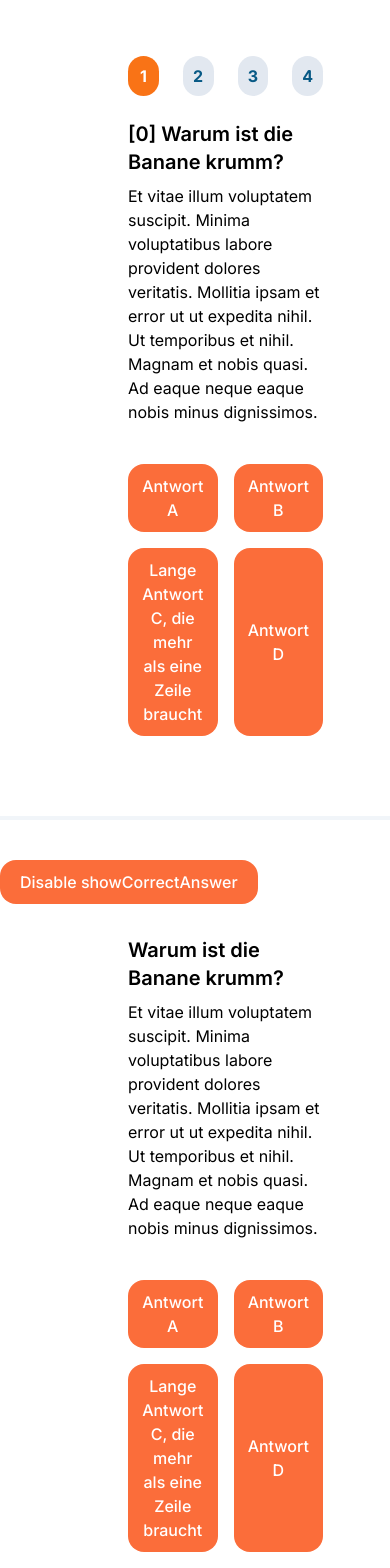
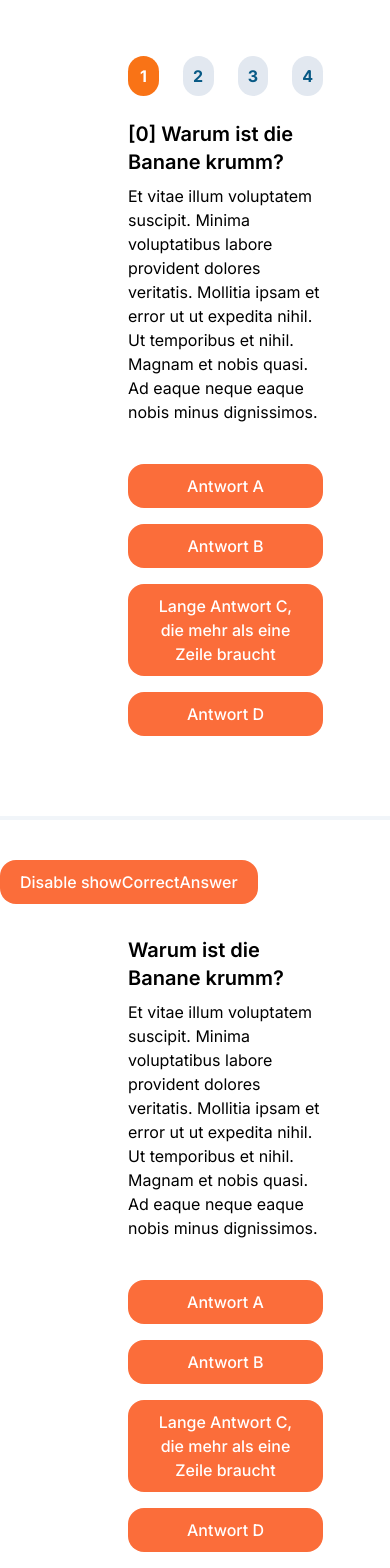
Before and after one commit to uwumarogie/ITBL-Datenschutz, a Next.js app: page /sandbox/quiz in a window 390 px wide. Shown: the top 1568 px of the page. Built offline with nearby package versions, Linux system fonts and the light colour scheme.

Commit message:
fix: fill button width on smaller screens

```diff
--- /dev/null
+++ b/src/app/components/Quiz.tsx
@@ -0,0 +1,107 @@
+"use client";
+
+import {useState} from "react";
+import clsx from "clsx";
+
+export type QuizParams = {
+    className?: string;
+    question: string;
+    hint?: string;
+    answers: string[];
+    correctAnswer: number;
+    hintAnswers?: string[];
+    onSelect?: (selection: number, isDone: boolean) => void;
+    // If enabled, the user only has a single try. After selection, it will show the solution to the user.
+    showCorrectAnswer?: boolean;
+}
+
+export default function Quiz(quiz: QuizParams) {
+    const [selection, setSelection] = useState<number | undefined>(undefined);
+
+    function onClick(index: number) {
+        if (quiz.showCorrectAnswer && selection != undefined) return;
+        setSelection(index);
+        const isDone = quiz.showCorrectAnswer
+            ? index != undefined
+            : index == quiz.correctAnswer;
+        quiz.onSelect?.(index, isDone);
+    }
+
+    function selectionClass(index: number) {
+        if (
+            quiz.showCorrectAnswer &&
+            selection != undefined &&
+            index == quiz.correctAnswer
+        ) {
+            return "bg-lime-500";
+        } else {
+            return selection == index
+                ? index == quiz.correctAnswer
+                    ? "bg-lime-500"
+                    : "bg-red-500"
+                : "";
+        }
+    };
+
+    function showCursorClass() {
+        return quiz.showCorrectAnswer && selection != undefined ? "cursor-auto" : null;
+    }
+
+
+    return (
+        <div className={quiz.className}>
+            <h3 className="text-xl font-semibold mb-2">{quiz.question}</h3>
+            <p className="mb-10">{quiz.hint}</p>
+            <div className="answers grid grid-cols-1 lg:grid-cols-2 gap-4">
+                {quiz.answers.map((answer, index) => (
+                    <button
+                        key={index}
+                        className={clsx(
+                            "button transition-colors",
+                            selectionClass(index),
+                            showCursorClass(),
+                        )}
+                        onClick={() => {
+                            onClick(index);
+                        }}
+                    >
+                        {answer}
+                    </button>
+                ))}
+            </div>
+
+            {selection != undefined && (
+                <div
+                    className=
+                        "px-6 py-4 border border-orange-400 bg-orange-100 text-orange-800 rounded-xl my-4"
+
+                >
+                    {selection == quiz.correctAnswer ? (
+                        <div>
+                            <h4 className="font-semibold">Richtige Antwort!</h4>
+                        </div>
+                    ) : (
+                        <div>
+                            <h4 className="font-semibold">Das stimmt leider nicht!</h4>
+                            {quiz.showCorrectAnswer ? (
+                                <p>
+                                    Die richtige Antwort wäre{" "}
+                                    <span className="italic">
+                                        {quiz.answers[quiz.correctAnswer]}
+                                    </span>{" "}
+                                    gewesen.
+                                </p>
+                            ) : (
+                                <p>Versuche es noch einmal.</p>
+                            )}
+                        </div>
+                    )}
+
+                    {quiz.hintAnswers && quiz.hintAnswers[selection] && (
+                        <p className="mt-4">{quiz.hintAnswers[selection]}</p>
+                    )}
+                </div>
+            )}
+        </div>
+    );
+}
--- a/src/app/components/quizList.tsx
+++ b/src/app/components/QuizList.tsx
@@ -1,18 +1,19 @@
-import Quiz, { QuizParams } from "@/app/components/quiz";
-import { useState } from "react";
+import Quiz, {QuizParams} from "@/app/components/Quiz";
+import {useState} from "react";
 import clsx from "clsx";
 
-export interface QuizListParams {
-  className?: string;
-  quizzes: QuizParams[];
-  onFinish?: () => void;
+export type QuizListProps = {
+  className?: string
+  quizzes: QuizParams[]
+  // Is called once all quizzes have been finished and the user sees the results
+  onFinish?: () => void
 }
 
 export default function QuizList({
   quizzes,
   className,
   onFinish,
-}: QuizListParams) {
+}: QuizListProps) {
   const [currentQuizIndex, setCurrentQuizIndex] = useState(0);
   const [showSummary, setShowSummary] = useState(false);
   const quiz = quizzes[currentQuizIndex];
@@ -26,7 +27,7 @@ export default function QuizList({
     })),
   );
 
-  const quizStateClasses = (index: number) => {
+  function quizStateClasses(index: number) {
     let classes =
       "rounded-full w-10 h-10 inline-flex justify-center items-center font-bold ";
     if (index == currentQuizIndex) {
@@ -53,7 +54,6 @@ export default function QuizList({
   };
 
   function onSelect(quizIndex: number, selection: number, isDone: boolean) {
-    console.log(quizIndex, selection, isDone);
     setQuizzesState(
       quizzesState.map((state, index) => {
         if (quizIndex == index) {
@@ -116,7 +116,7 @@ export default function QuizList({
                 onSelect={(selection, isDone) => {
                   onSelect(currentQuizIndex, selection, isDone);
                 }}
-              />
+               className={undefined}/>
             </div>
           ))}
         </div>
@@ -136,7 +136,6 @@ export default function QuizList({
       )}
 
       <div className="ml-100 flex justify-end">
-        {/*<button onClick={previousQuiz} className={clsx(currentQuizIndex == 0 && "opacity-0 pointer-events-none")}>Zurück</button>*/}
         {quizzesState[currentQuizIndex]?.isDone &&
           (currentQuizIndex == quizzes.length - 1 ? (
             <button onClick={finishQuiz}>Abschließen</button>
--- a/src/app/components/quiz.tsx
+++ /dev/null
@@ -1,110 +0,0 @@
-"use client";
-
-import { useState } from "react";
-import clsx from "clsx";
-
-export interface QuizParams {
-  className?: string;
-  question: string;
-  hint?: string;
-  answers: string[];
-  correctAnswer: number;
-  hintAnswers?: string[];
-  onSelect?: (selection: number, isDone: boolean) => void;
-  // If enabled, the user only has a single try. After selection, it will show the solution to the user.
-  showCorrectAnswer?: boolean;
-}
-
-/**
- * A quiz component.
- * @param quiz The quiz parameters
- */
-export default function Quiz(quiz: QuizParams) {
-  const [selection, setSelection] = useState<number>();
-
-  function onClick(index: number) {
-    if (quiz.showCorrectAnswer && selection != undefined) return;
-    setSelection(index);
-    const isDone = quiz.showCorrectAnswer
-      ? index != undefined
-      : index == quiz.correctAnswer;
-    console.log("Quiz", isDone, quiz.showCorrectAnswer, selection);
-    quiz.onSelect?.(index, isDone);
-  }
-
-  const selectionClass = (index: number) => {
-    if (
-      quiz.showCorrectAnswer &&
-      selection != undefined &&
-      index == quiz.correctAnswer
-    ) {
-      return "bg-lime-500";
-    } else {
-      return selection == index
-        ? index == quiz.correctAnswer
-          ? "bg-lime-500"
-          : "bg-red-500"
-        : "";
-    }
-  };
-
-  const showCursorClass = () =>
-    quiz.showCorrectAnswer && selection != undefined ? "cursor-auto" : null;
-
-  return (
-    <div className={quiz.className}>
-      <h3 className="text-xl font-semibold mb-2">{quiz.question}</h3>
-      <p className={"mb-10"}>{quiz.hint}</p>
-      <div className={"answers grid grid-cols-2 gap-4"}>
-        {quiz.answers.map((answer, index) => (
-          <button
-            key={index}
-            className={clsx(
-              "button transition-colors ",
-              selectionClass(index),
-              showCursorClass(),
-            )}
-            onClick={() => {
-              onClick(index);
-            }}
-          >
-            {answer}
-          </button>
-        ))}
-      </div>
-
-      {selection != undefined && (
-        <div
-          className={
-            "px-6 py-4 border border-orange-400 bg-orange-100 text-orange-800 rounded-xl my-4"
-          }
-        >
-          {selection == quiz.correctAnswer ? (
-            <div>
-              <h4 className={"font-semibold"}>Richtige Antwort!</h4>
-            </div>
-          ) : (
-            <div>
-              <h4 className={"font-semibold"}>Das stimmt leider nicht!</h4>
-              {quiz.showCorrectAnswer ? (
-                <p>
-                  Die richtige Antwort wäre{" "}
-                  <span className="italic">
-                    {quiz.answers[quiz.correctAnswer]}
-                  </span>{" "}
-                  gewesen.
-                </p>
-              ) : (
-                <p>Versuche es noch einmal.</p>
-              )}
-            </div>
-          )}
-
-          {quiz.hintAnswers && quiz.hintAnswers[selection] && (
-            <p className="mt-4">{quiz.hintAnswers[selection]}</p>
-          )}
-        </div>
-      )}
-    </div>
-  );
-}
--- a/src/app/sandbox/quiz/page.tsx
+++ b/src/app/sandbox/quiz/page.tsx
@@ -1,8 +1,8 @@
 "use client";
 
-import QuizList from "@/app/components/quizList";
-import Quiz, { QuizParams } from "@/app/components/quiz";
-import { useState } from "react";
+import QuizList from "@/app/components/QuizList";
+import Quiz, {QuizParams} from "@/app/components/Quiz";
+import {useState} from "react";
 
 export default function QuizSandboxPage() {
   const answers = [
@@ -32,7 +32,6 @@ export default function QuizSandboxPage() {
   });
 
   function onSelect(selection: number, isDone: boolean) {
-    // alert(selection)
     console.log(selection, isDone);
     setDone(isDone);
   }
@@ -47,14 +46,14 @@ export default function QuizSandboxPage() {
       </button>
       <Quiz
         className="mx-32 my-8 w-1/2"
-        question={"Warum ist die Banane krumm?"}
+        question="Warum ist die Banane krumm?"
         answers={answers}
         hint={longHint}
         showCorrectAnswer={showCorrectAnswer}
         correctAnswer={0}
         hintAnswers={hintAnswers}
         onSelect={onSelect}
-      ></Quiz>
+      />
     </div>
   );
 }
```
